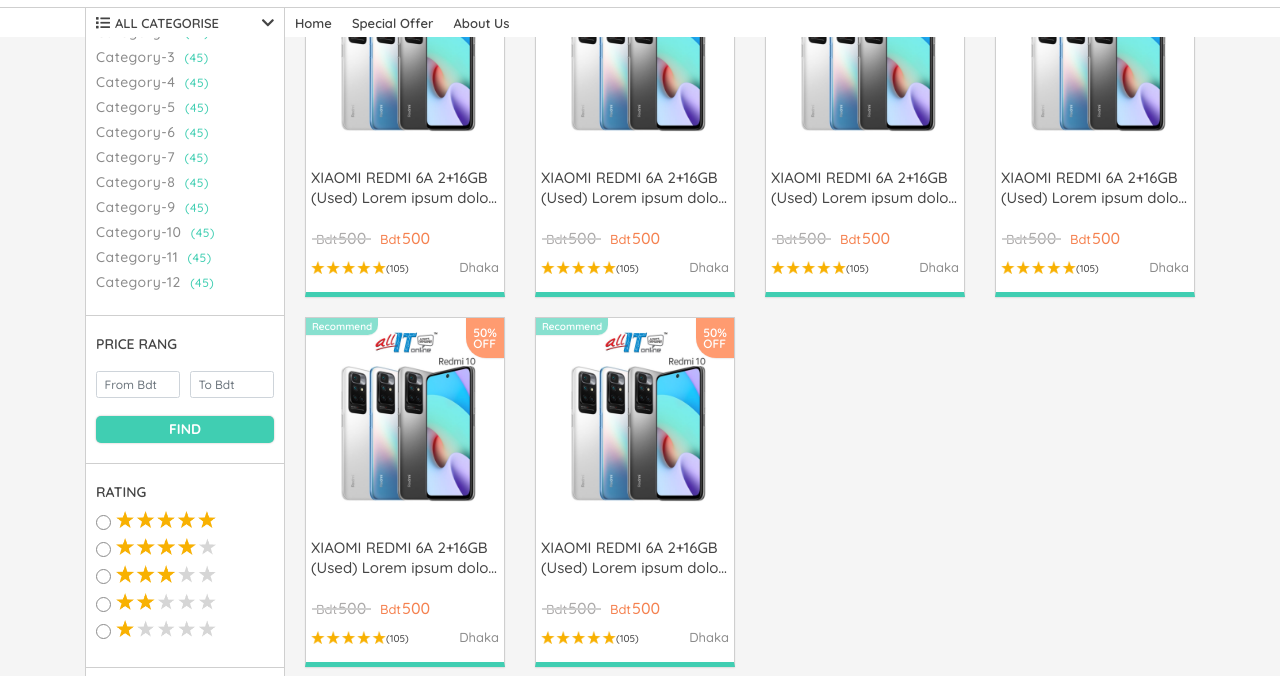
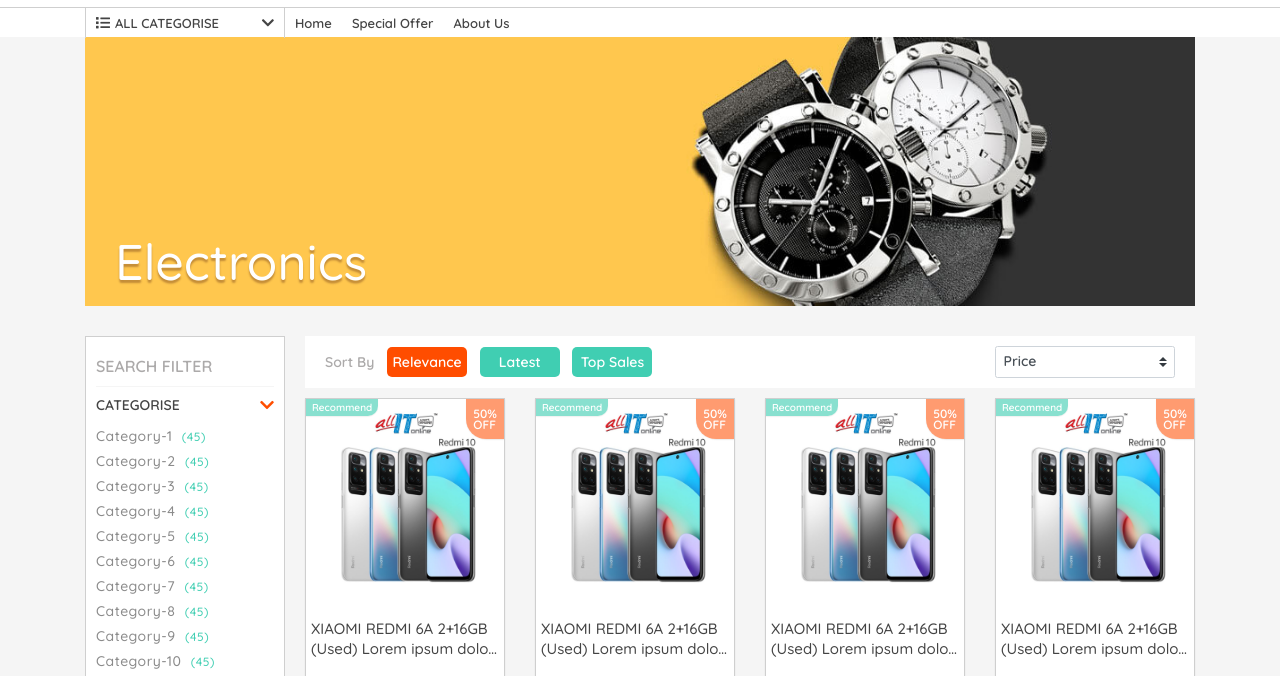
Before and after one commit to Codenax/jb-ecommerce-web-application, a website: page search-result.html in a window 1280 px wide. Shown: the part 83-759 px from the top of the page. Drawn offline with nearby package versions, Linux system fonts and the light colour scheme; files that its build step writes are made by us from their sources.

Commit message:
home and search page done

```diff
--- a/search-result.html
+++ b/search-result.html
@@ -200,24 +200,22 @@
 
               <div class="mega-menu-area">
                 <div class="category-col">
-                  <a href="#">Fashion</a>
-                  <a href="#">Electronics</a>
-                  <a href="#">category-3</a>
-                  <a href="#">category-4</a>
-                  <a href="#">category-5</a>
-                  <a href="#">category-6</a>
-                  <a href="#">category-7</a>
-                  <a href="#">category-8</a>
-                  <a href="#">category-9</a>
-                  <a href="#">category-10</a>
-                  <a href="#">category-11</a>
-                  <a href="#">category-12</a>
+                  <a href="search-result.html"><i class="fas fa-laptop-medical"></i>Electronics</a>
+                  <a href="#"><i class="fas fa-mobile-alt"></i>Smart Phones</a>
+                  <a href="#"><i class="fas fa-camera-retro"></i>Cameras & Photo</a>
+                  <a href="#"><i class="fas fa-female"></i>Women's Fashion</a>
+                  <a href="#"><i class="fas fa-male"></i>Men's Fashion</a>
+                  <a href="#"><i class="fas fa-heartbeat"></i>Healthy & Beauty</a>
+                  <a href="#"><i class="fas fa-gift"></i>Gift Ideas</a>
+                  <a href="#"><i class="fas fa-gamepad"></i>Toy & Games</a>
+                  <a href="#"><i class="fas fa-blender"></i>Cooking</a>
+                  <a href="#"><i class="fas fa-laptop-house"></i>Home & Garden</a>
+                  <a href="#"><i class="fas fa-house-user"></i>Home Appliance</a>
+                  <a href="#"><i class="fas fa-swatchbook"></i>Accessories</a>
                 </div>
               </div>
             </div>
-            <a href="#">Home</a>
-
-
+            <a href="index.html">Home</a>
             <a href="#">Special Offer</a>
             <a href="#">About Us</a>
           </div>
@@ -233,7 +231,18 @@
   </header>
 
   <!-- header section end-->
-
+<!-- top banner section start -->
+<section>
+  <div class="top-banner-section">
+    <div class="container">
+      <div class="banner-img">
+        <img src="assets/images/banner/banner1.jpg" alt="">
+        <h2>Electronics</h2>
+      </div>
+    </div>
+  </div>
+</section>
+<!-- top banner section end -->
 
 
   <!-- main-section start-->
@@ -242,6 +251,7 @@
       <div class="row margin-none">
         <div class="search-filter">
           <div class="sub-section category">
+            <h1 class="filter-text">SEARCH FILTER</h1>
             <!--Accordion wrapper start-->
             <div class="accordion md-accordion" id="accordionEx" role="tablist" aria-multiselectable="true">
               <!-- Accordion card -->
@@ -348,7 +358,24 @@
           </div>
         </div>
         <div class="search-filter-product-area">
-          <div class="product-sortBy-menu"></div>
+          <div class="product-sortBy-menu d-flex justify-content-between">
+            <div class="left-side-option">
+              <span class="sortby">Sort By</span>
+              <a href="#"class="option-by actived">Relevance</a>
+              <a href="#"class="option-by">Latest</a>
+              <a href="#"class="option-by">Top Sales</a>
+            </div>
+            <div class="right-side-option">
+              <div class="input-group">
+                <select class="custom-select" id="inputGroupSelect01">
+                  <option selected>Price</option>
+                  <option value="1">Price: Low to High</option>
+                  <option value="2">Price: High to Low</option>
+                </select>
+              </div>
+            </div>
+
+          </div>
           <div class="main-product-area">
             <div class="row">
 
--- a/src/sass/_components.scss
+++ b/src/sass/_components.scss
@@ -114,8 +114,27 @@
     transition: all .3s;
   }
 }
+.top-banner-section{
+  padding-top: 12rem;
+  .banner-img{
+    position: relative;
+    img{
+      width: 100%;
+      height: auto;
+    }
+    h2{
+      position: absolute;
+      bottom: 5%;
+      left: 3rem;
+      font-size: 5rem;
+      color: $white;
+      text-shadow: $box-shadow-text;
+    }
+  }
+}
 .category-section{
   .heading-every-section{
     margin-bottom: 0;
+
   }
 }
--- a/src/sass/_search-filter.scss
+++ b/src/sass/_search-filter.scss
@@ -9,6 +9,16 @@
 
     .category {
       background-color: $white;
+      .filter-text{
+        font-size: 1.6rem;
+        padding-bottom: 1rem;
+        margin-bottom: 1rem;
+        color: $text-color-2;
+        font-weight: 600;
+        display: block;
+        border-bottom: solid .1rem $body-color;
+
+      }
       .accordion {
         width: 100%;
         margin: 0;
@@ -111,5 +121,59 @@
     flex: 1;
     width: 0;
     min-width: 0;
+    .product-sortBy-menu{
+      background-color: $white;
+      padding: 1rem 2rem;
+      margin-bottom: 1rem;
+      align-items: center;
+      .left-side-option{
+        .sortby{
+          font-size: 1.4rem;
+          font-weight: 600;
+          color: $text-color-2;
+        }
+        .option-by{
+          font-size: 1.4rem;
+          font-weight: 600;
+          color: $white;
+          width: 8rem;
+          display: inline-block;
+          text-align: center;
+          line-height: 30px;
+          margin-left: 1rem;
+          background-color: $primary;
+          border-radius: .5rem;
+          transition: all .3s;
+        }
+        .option-by.actived{
+          background-color: $hover-c;
+          transition: all .3s;
+        }
+        .option-by:hover{
+          background-color: $hover-c;
+          transition: all .3s;
+        }
+      }
+      .right-side-option{
+        .input-group{
+          width: 18rem;
+          select{
+            height: 3.2rem;
+            font-size: 1.4rem;
+            font-weight: 600;
+            option{
+              font-size: 1.4rem;
+              font-weight: 600;
+            }
+          }
+
+          .custom-select:focus {
+            border-color: $hover-c;
+            outline: 0;
+            box-shadow:$box-shadow-card-hover ;
+        }
+        }
+      }
+    }
   }
 }
```
Also changed, not shown: index.html (+2 -2 lines). Lines whose indentation alone changed are shown as unchanged.
